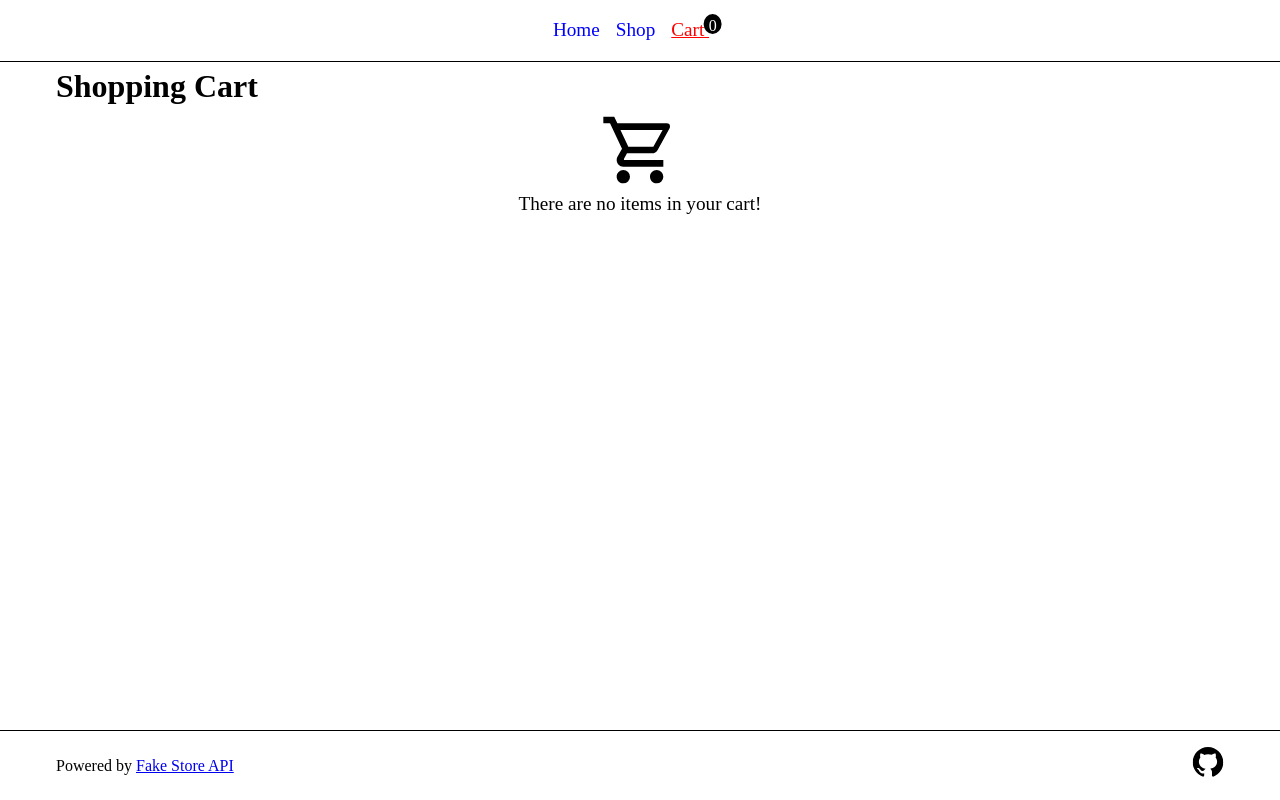
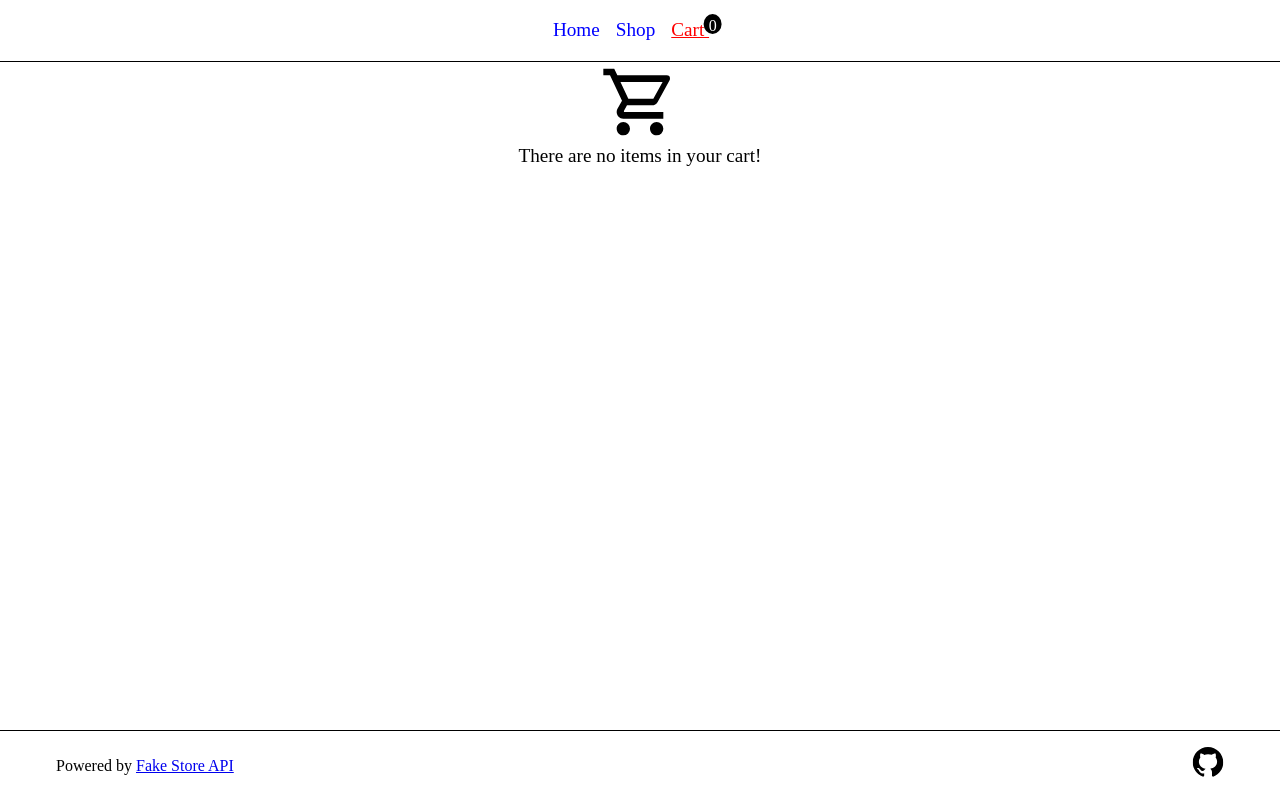
Before and after one commit to csdropout/shopping-cart, a React (Vite) app: page /cart in a window 1280 px wide. Built offline with nearby package versions, Linux system fonts and the light colour scheme.

Commit message:
style: remove heading

```diff
--- a/src/pages/Cart.jsx
+++ b/src/pages/Cart.jsx
@@ -10,7 +10,6 @@ function Cart() {
   if (cart.length === 0) {
     return (
       <div className="container">
-        <h1 className={styles.cartHeader}>Shopping Cart</h1>
         <svg
           className={styles.cartIcon}
           xmlns="http://www.w3.org/2000/svg"
```
